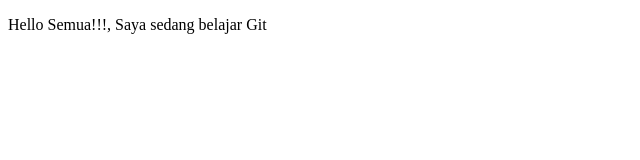
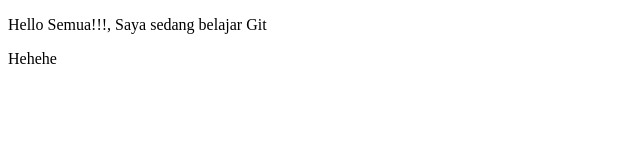
Before and after one commit to meizano/git-tutorial, a plain HTML site: page index.html in a window 1280 px wide. Shown: the full height of the page, 0-640 px from the left. Drawn offline with Linux system fonts and the light colour scheme.

Commit message:
Update index.html

```diff
--- a/index.html
+++ b/index.html
@@ -6,5 +6,6 @@
     </head>
     <body>
         <p>Hello Semua!!!, Saya sedang belajar Git</p>
+        <p>Hehehe</p>
     </body>
 </html>
```
